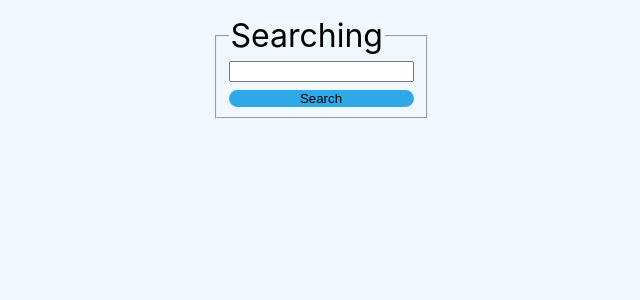
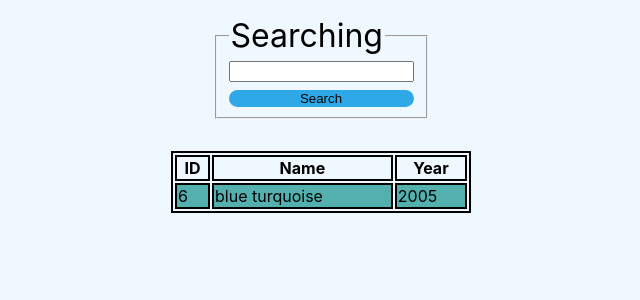
Before and after one commit to Abram31/Codibly-test-task, a React (Create React App) app: page / in a window 1280 px wide. Shown: the top 300 px of the page, without its empty margins (319-959 px from the left). Built offline with nearby package versions, Linux system fonts and the light colour scheme; no server answers.

Commit message:
feat: add reducer for state, table, main

```diff
--- a/src/components/Header/FormRequest/FormRequest.tsx
+++ b/src/components/Header/FormRequest/FormRequest.tsx
@@ -1,6 +1,5 @@
 import React, { ChangeEvent, FormEvent, useState } from 'react';
 import { fetchRequest } from '../../../fetch/fetchRequest';
-import { propsGetFetch } from '../../../interfaces/propsGetFetch';
 import module from './FormRequest.module.scss';
 export const FormRequest = () => {
   const [numberPage, setNumber] = useState('');
--- /dev/null
+++ b/src/components/Main/Main.module.scss
@@ -0,0 +1,8 @@
+.main {
+    max-width: 950px;
+    margin: 0 auto;
+}
+.wrapper_table {
+    width: fit-content;
+    margin: 0 auto;
+}
--- /dev/null
+++ b/src/components/Main/Main.tsx
@@ -0,0 +1,28 @@
+import { useEffect, useReducer } from 'react';
+import { Table } from './Table/Table';
+import module from './Main.module.scss';
+import { MyContext } from '../../context/context';
+import { fetchRequest } from '../../fetch/fetchRequest';
+import { Actions } from '../../interfaces/dataContext';
+import { reducerGoods } from '../../context/reducer';
+import { initialState } from '../../context/globalState';
+
+export const Main = () => {
+  const [goodsState, dispatch] = useReducer(reducerGoods, initialState);
+
+  useEffect(() => {
+    fetchRequest({ page: '' }).then((data) => {
+      dispatch({ type: Actions.UPLOAD, payload: data });
+      console.log(goodsState);
+    });
+  }, []);
+  return (
+    <MyContext.Provider value={goodsState}>
+      <main className={module.main}>
+        <div className={module.wrapper_table}>
+          <Table />
+        </div>
+      </main>
+    </MyContext.Provider>
+  );
+};
--- /dev/null
+++ b/src/components/Main/Table/Table.module.scss
@@ -0,0 +1,28 @@
+.table {
+    margin: 1rem auto;
+    width: 300px;
+}
+
+.wrapper_columns {
+    text-align: center;
+}
+
+.column_id {}
+
+.column_name {}
+
+.column_year {}
+
+.table,
+.column_id,
+.column_name,
+.column_year,
+.date,
+.name,
+.year {
+    border: solid 2px;
+}
+
+// .wrapper_row {
+//     background-color: aqua;
+// }
--- /dev/null
+++ b/src/components/Main/Table/Table.tsx
@@ -0,0 +1,34 @@
+import { useContext } from 'react';
+import { MyContext } from '../../../context/context';
+import module from './Table.module.scss';
+
+export const Table = () => {
+  const context = useContext(MyContext);
+
+  return (
+    <table className={module.table}>
+      <thead>
+        <tr className={module.wrapper_columns}>
+          <th className={module.column_id}>ID</th>
+          <th className={module.column_name}>Name</th>
+          <th className={module.column_year}>Year</th>
+        </tr>
+      </thead>
+      <tbody>
+        {context?.data.map((good, index) => {
+          return (
+            <tr
+              key={good.id + index}
+              className={module.wrapper_row}
+              style={{ backgroundColor: good.color }}
+            >
+              <td className={module.date}>{good.id}</td>
+              <td className={module.name}>{good.name}</td>
+              <td className={module.year}>{good.year}</td>
+            </tr>
+          );
+        })}
+      </tbody>
+    </table>
+  );
+};
--- /dev/null
+++ b/src/context/context.tsx
@@ -0,0 +1,4 @@
+import { createContext } from 'react';
+import { IdataContext } from '../interfaces/dataContext';
+
+export const MyContext = createContext<IdataContext | undefined>(undefined);
--- /dev/null
+++ b/src/context/globalState.tsx
@@ -0,0 +1,21 @@
+/* eslint-disable camelcase */
+
+export const initialState = {
+  page: 1,
+  per_page: 6,
+  total: 12,
+  total_pages: 2,
+  data: [
+    {
+      id: 6,
+      name: 'blue turquoise',
+      year: 2005,
+      color: '#53B0AE',
+      pantone_value: '15-5217',
+    },
+  ],
+  support: {
+    url: 'https://reqres.in/#support-heading',
+    text: 'To keep ReqRes free, contributions towards server costs are appreciated!',
+  },
+};
--- /dev/null
+++ b/src/context/reducer.tsx
@@ -0,0 +1,11 @@
+import { Reducer } from 'react';
+import { ActionKind, Actions, IdataContext } from '../interfaces/dataContext';
+
+export const reducerGoods: Reducer<IdataContext, ActionKind> = (state, action) => {
+  switch (action.type) {
+    case Actions.UPLOAD:
+      return { ...state, data: [...action.payload.data] };
+    default:
+      return state;
+  }
+};
--- a/src/index.tsx
+++ b/src/index.tsx
@@ -1,14 +1,15 @@
 import React from 'react';
 import ReactDOM from 'react-dom/client';
 import './index.scss';
-import App from './App';
 import reportWebVitals from './reportWebVitals';
 import { Header } from './components/Header/Header';
+import { Main } from './components/Main/Main';
 
 const root = ReactDOM.createRoot(document.getElementById('root') as HTMLElement);
 root.render(
   <React.StrictMode>
     <Header />
+    <Main />
   </React.StrictMode>
 );
 
--- /dev/null
+++ b/src/interfaces/dataContext.tsx
@@ -0,0 +1,28 @@
+export interface Goods {
+  id: number;
+  name: string;
+  year: number;
+  color: string;
+  pantone_value: string;
+}
+
+export interface IdataContext {
+  page: number;
+  per_page: number;
+  total: number;
+  total_pages: number;
+  data: Goods[];
+  support: {
+    url: string;
+    text: string;
+  };
+}
+
+export enum Actions {
+  UPLOAD = 'UPLOAD',
+}
+
+export interface ActionKind {
+  type: Actions;
+  payload: IdataContext;
+}
```
Also changed, not shown: 1 other file (tests, documents, lock files or other folders).
